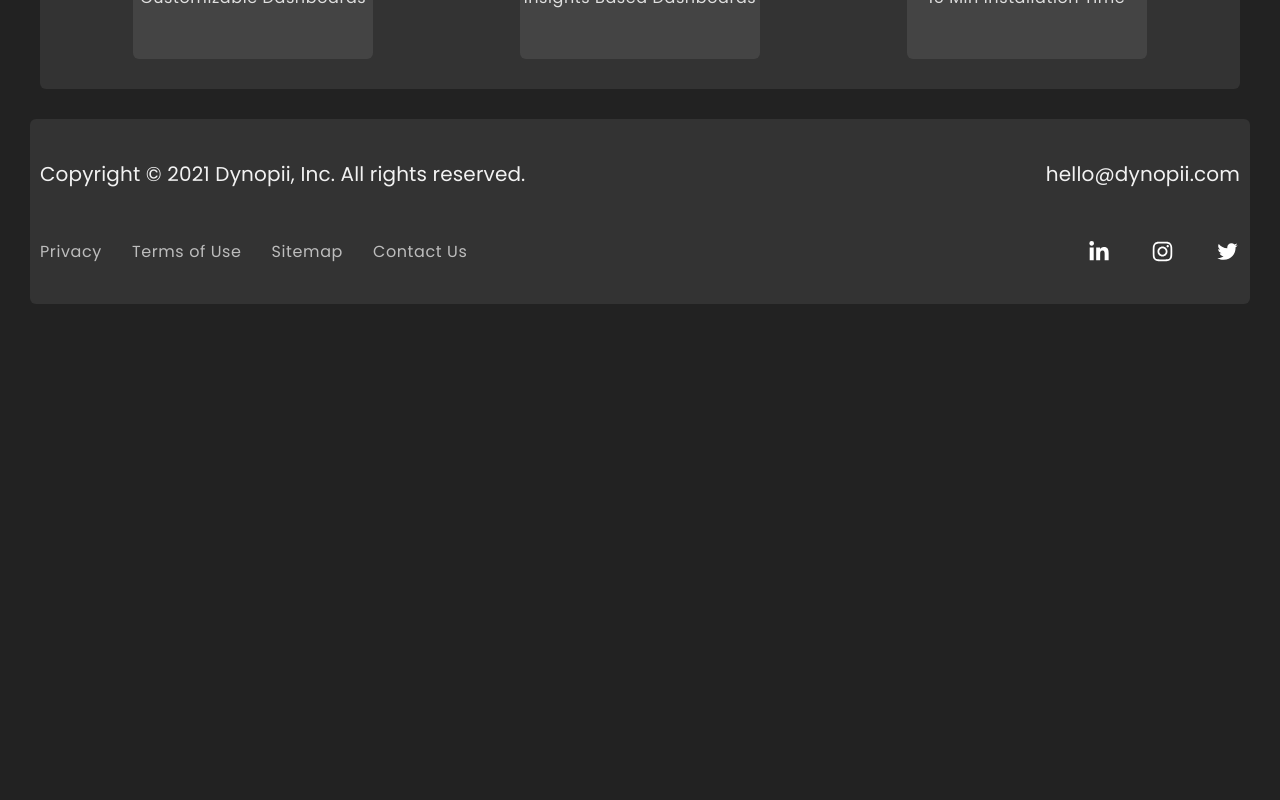
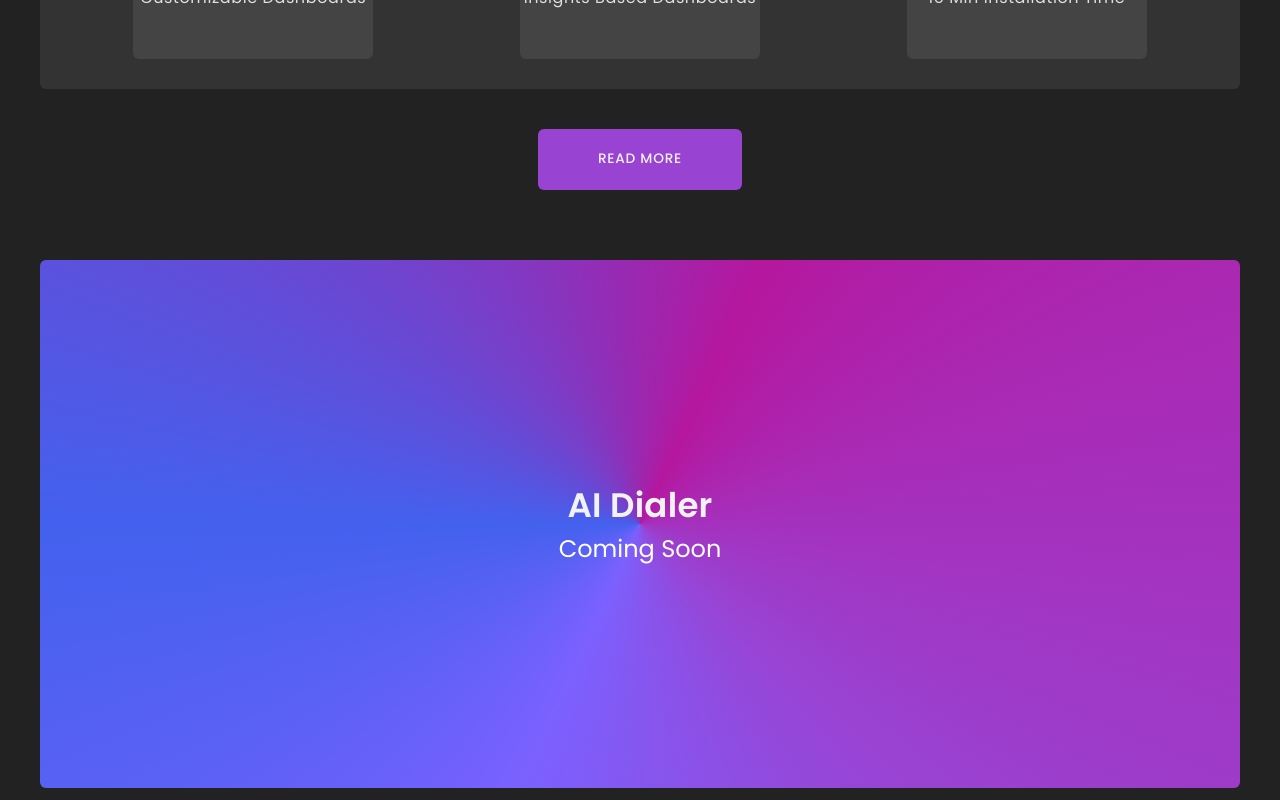
Before and after one commit to dynopii/dynopii.github.io, a Next.js app: page /products in a window 1280 px wide. Shown: the part 1500-2300 px from the top of the page. Before the commit the page ends 1834 px from the top, so only its background shows below. Built offline with nearby package versions, Linux system fonts and the light colour scheme.

Commit message:
product page (desktop version complete)

```diff
--- a/components/layout/Button.tsx
+++ b/components/layout/Button.tsx
@@ -6,8 +6,6 @@ interface Props {
 
 export const Button: React.FC<Props> = () => {
   return (
-    <div className='flex items-center mt-40 justify-center mb-70'>
-      <button className='uppercase text-gray-f2f font-medium px-60 py-20 bg-brand rounded-default text-button'>Read more</button>
-    </div>
+    <button className='uppercase text-gray-f2f font-medium px-60 py-20 bg-brand rounded-default text-button'>Read more</button>
   );
 };
--- a/pages/blogs.tsx
+++ b/pages/blogs.tsx
@@ -23,7 +23,9 @@ const Blogs: React.FC<Props> = () => {
               <BlogCard key={i} />
             ))}
           </div>
-          <Button />
+          <div className='flex items-center mt-40 justify-center mb-70'>
+            <Button />
+          </div>
         </div>
       </section>
       <Footer />
--- a/pages/products.tsx
+++ b/pages/products.tsx
@@ -3,6 +3,7 @@ import { Header } from '../components/Header';
 import { Footer } from '../components/layout/Footer';
 import Head from 'next/head';
 import { Dhwani } from '../components/screens/products/Dhwani';
+import { Button } from '../components/layout/Button';
 
 interface Props {
 
@@ -12,13 +13,20 @@ const Products: React.FC<Props> = () => {
   return (
     <div className="main_layout">
       <Head>
-        <title>Blogs | Dynopii | Redefining the way you communicate.</title>
+        <title>Products | Dynopii | Redefining the way you communicate.</title>
       </Head>
       <Header />
       <section className='products-section-bg min-h-screen'>
         <div className='mx-auto md:px-30' style={{ maxWidth: '1200px' }}>
           <h1 className="text-h3 font-semibold text-white mx-auto" style={{ paddingTop: '180px', marginBottom: '180px' }}>Products</h1>
           <Dhwani />
+          <div className='flex items-center mt-40 justify-center mb-70'>
+            <Button />
+          </div>
+          <div className='ai-dialer-preview-gradient flex items-center flex-col justify-center rounded-default mb-15'>
+            <h4 className='text-gray-f2f font-semibold text-h4'>AI Dialer</h4>
+            <h4 className='text-white font-normal text-h5'>Coming Soon</h4>
+          </div>
         </div>
       </section>
       <Footer />
--- a/styles/globals.scss
+++ b/styles/globals.scss
@@ -96,3 +96,10 @@ body {
 	// 	background-size: contain;
 	// }
 }
+
+.ai-dialer-preview-gradient {
+	background: conic-gradient(from -66.64deg at 50% 50%, #4361EE -22.99deg, #B5179E 91.94deg, #9943D3 200.2deg, #7B61FF 271.36deg, #5E61F6 305.09deg, #4361EE 337.01deg, #B5179E 451.94deg);
+	height: 528px;
+	max-width: 1200px;
+	width: 100%;
+}
```
